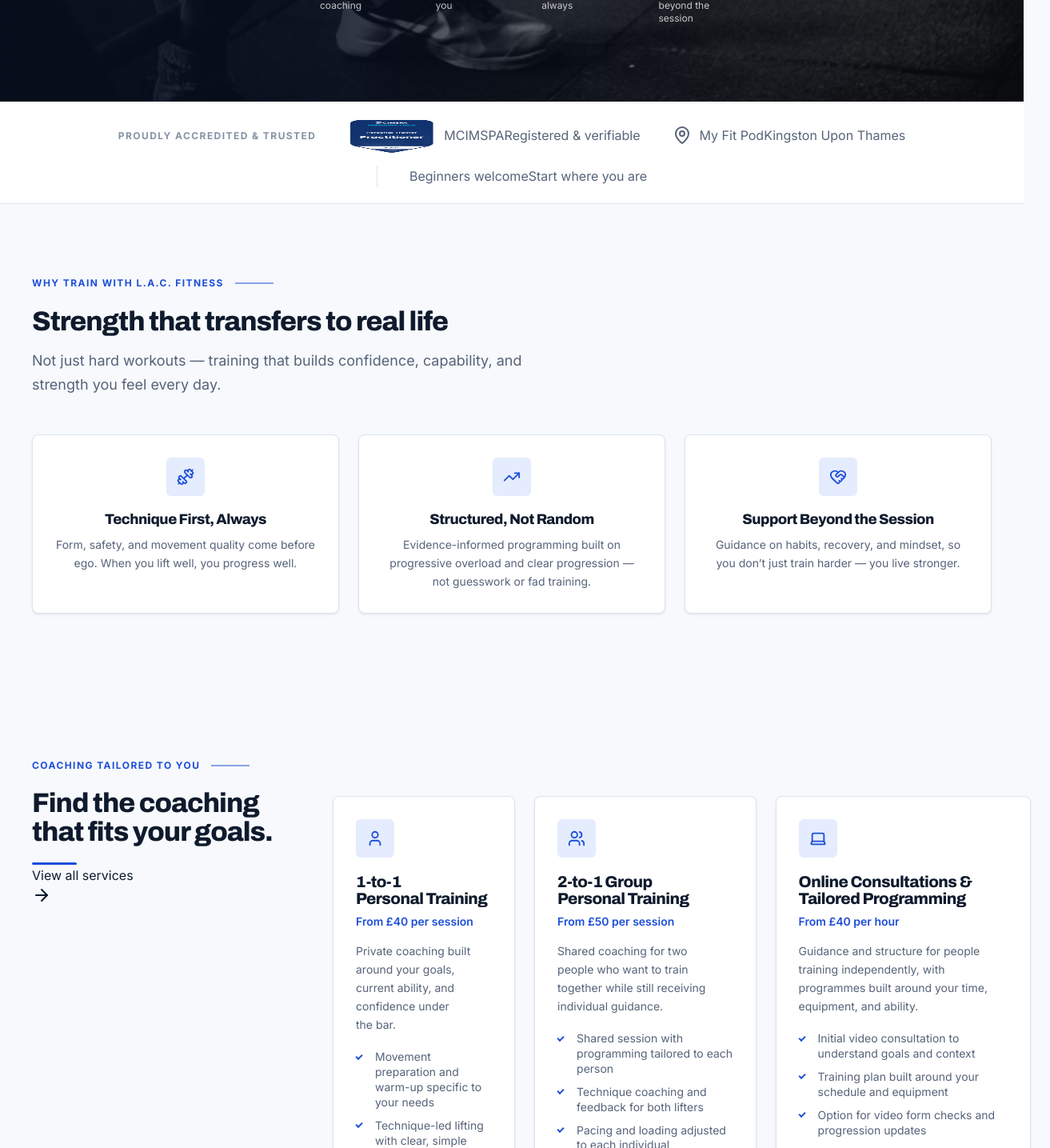
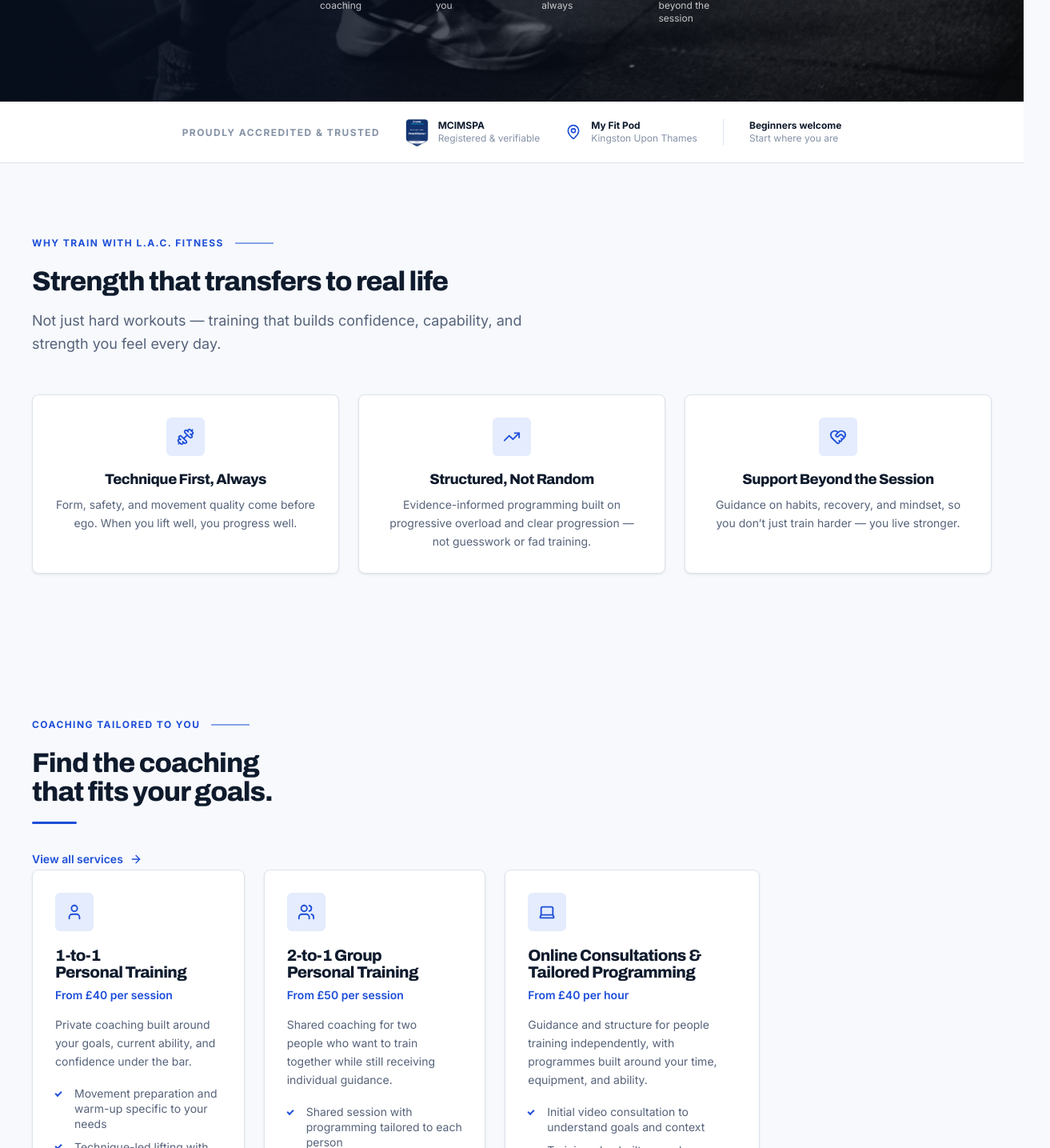
Before and after one commit to LRCozier/lac-fitness, a Next.js app: page / in a window 1280 px wide. Shown: the part 715-2150 px from the top of the page at 80% size, 1313 px wide, since content can reach past the window. Built offline with nearby package versions, Linux system fonts and the light colour scheme.

Commit message:
updated trustbar and splitheader scss

```diff
--- a/styles/components.scss
+++ b/styles/components.scss
@@ -611,15 +611,30 @@
 
 /* ---- Split section header ------------------------------------------------ */
 
-.split-header {
-  display: grid;
-  grid-template-columns: 1fr;
-  gap: 2.5rem;
-  align-items: start;
+.split-header__link {
+  display: inline-flex;
+  align-items: center;
+  gap: 0.5rem;
+  margin-top: 2rem;
+  font-size: var(--text-sm);
+  font-weight: 600;
+  color: var(--color-accent);
+  transition: gap 200ms ease;
 }
 
-.split-header__copy {
-  max-width: 22rem;
+.split-header__link:hover {
+  gap: 0.875rem;
+}
+
+.split-header__link svg {
+  width: 1rem;
+  height: 1rem;
+}
+
+.split-header__content .service-grid,
+.split-header__content .pillar-grid,
+.split-header__content .testimonial-grid {
+  margin-top: 0;
 }
 
 /* ---- Service card with media --------------------------------------------- */
--- a/styles/layout.scss
+++ b/styles/layout.scss
@@ -230,7 +230,7 @@
   flex-wrap: wrap;
   align-items: center;
   justify-content: center;
-  gap: 1rem 2.5rem;
+  gap: 1.25rem 2rem;
   padding-block: 1.25rem;
 }
 
@@ -245,15 +245,48 @@
 .trust-bar__item {
   display: flex;
   align-items: center;
-  gap: 0.625rem;
-  padding-left: 2.5rem;
+  gap: 0.75rem;
+  padding-left: 2rem;
   border-left: 1px solid var(--color-border);
-  color: var(--color-text-secondary);
 }
 
-.trust-bar__item:first-of-type {
+.trust-bar__inner > .trust-bar__item:nth-of-type(1) {
   border-left: none;
   padding-left: 0;
+}
+
+.trust-bar__item--link {
+  transition: opacity 150ms ease;
+}
+
+.trust-bar__item--link:hover {
+  opacity: 0.75;
+}
+
+.trust-bar__badge {
+  width: auto;
+  height: 2.25rem;
+}
+
+.trust-bar__icon {
+  width: 1.25rem;
+  height: 1.25rem;
+  color: var(--color-accent);
+  flex-shrink: 0;
+}
+
+.trust-bar__caption {
+  display: flex;
+  flex-direction: column;
+  font-size: var(--text-xs);
+  line-height: var(--leading-snug);
+  color: var(--color-text-muted);
+  white-space: nowrap;
+}
+
+.trust-bar__caption-strong {
+  font-weight: 700;
+  color: var(--color-text-primary);
 }
 
 /* ---- Footer ------------------------------------------------------------- */
@@ -363,6 +396,13 @@
   .footer-columns { grid-template-columns: repeat(2, 1fr); }
 }
 
+@media (max-width: 47.99rem) {
+  .trust-bar__item {
+    padding-left: 0;
+    border-left: none;
+  }
+}
+
 @media (min-width: 62rem) {
   .hero-content { padding-block: 6rem; }
   .hero-assurances { grid-template-columns: repeat(4, auto); }
```
